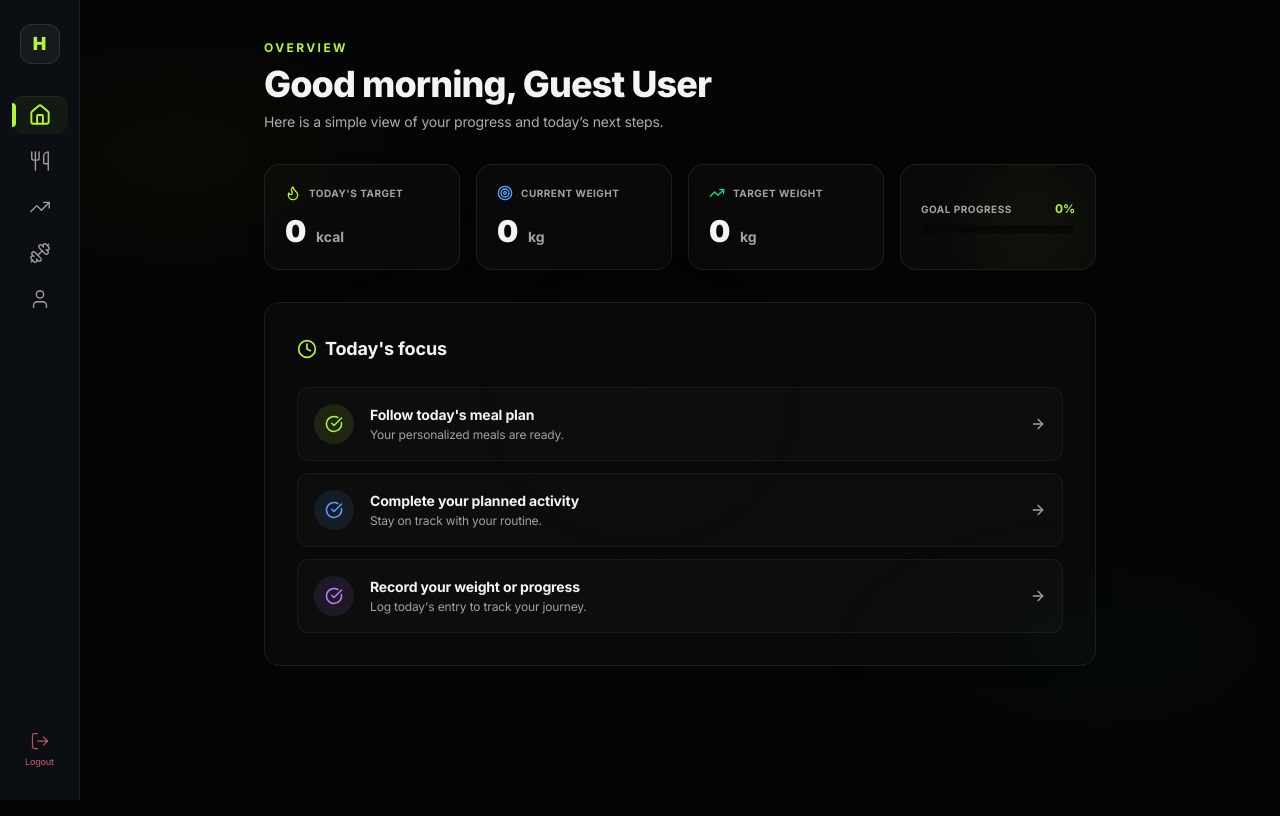
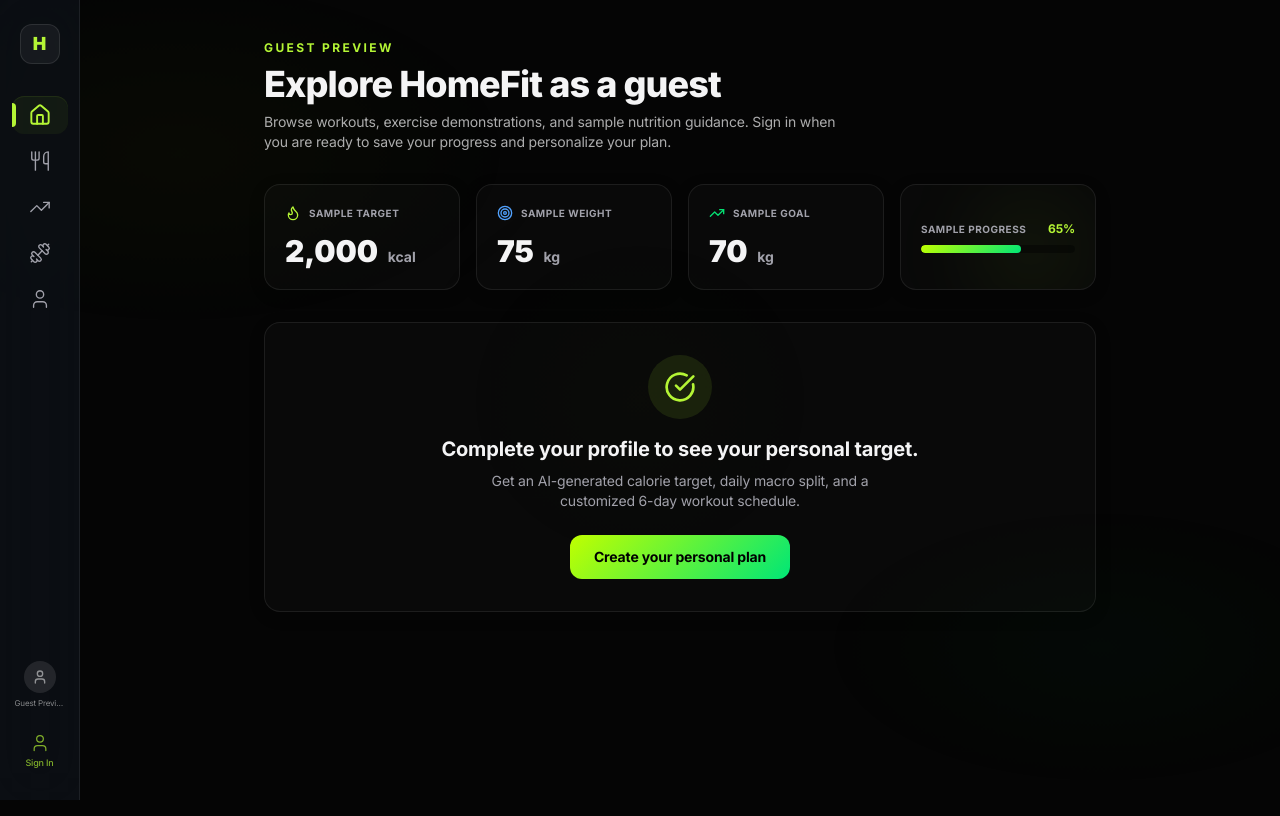
Before and after one commit to Ekachru8/weight_project, a Next.js app: page /dashboard in a window 1280 px wide. Built offline with nearby package versions, Linux system fonts and the light colour scheme; no server answers.

Commit message:
fix: identity and guest preview flow

```diff
--- a/src/app/(app)/dashboard/page.tsx
+++ b/src/app/(app)/dashboard/page.tsx
@@ -2,6 +2,7 @@
 
 import { useState, useEffect } from "react";
 import Link from "next/link";
+import { useSession } from "next-auth/react";
 import { ArrowRight, Flame, Target, TrendingUp, CheckCircle, Clock } from "lucide-react";
 
 interface DashboardData {
@@ -10,13 +11,25 @@
 }
 
 export default function Dashboard() {
+  const { data: session, status } = useSession();
   const [data, setData] = useState<DashboardData | null>(null);
-  const [loading, setLoading] = useState(true);
+  const [loadingData, setLoadingData] = useState(true);
+
+  const isAuthenticated = status === "authenticated" && Boolean(session?.user);
+  const isGuest = status === "unauthenticated";
 
   useEffect(() => {
     async function fetchData() {
+      if (!isAuthenticated) {
+        setLoadingData(false);
+        return;
+      }
       try {
         const res = await fetch("/api/user");
+        if (res.status === 401) {
+           // Handle unauthorized gracefully
+           return;
+        }
         const user = await res.json();
 
         if (!res.ok || user.error) {
@@ -28,14 +41,14 @@
       } catch (err) {
         console.error(err);
       } finally {
-        setLoading(false);
+        setLoadingData(false);
       }
     }
 
     fetchData();
-  }, []);
+  }, [isAuthenticated]);
 
-  if (loading) {
+  if (status === "loading" || (isAuthenticated && loadingData)) {
     return (
       <div className="flex justify-center items-center h-[60vh] fade-in-up">
         <div className="w-12 h-12 rounded-2xl accent-gradient flex items-center justify-center animate-pulse">
@@ -47,13 +60,15 @@
 
   const { user, diet } = data || {};
 
+  const displayName = isAuthenticated
+    ? session?.user?.name?.trim() || session?.user?.email?.split("@")[0] || "there"
+    : null;
+
   // Calculate goal progress percentage safely
   let progressPct = 0;
   if (user?.weightKg && user?.targetWeightKg) {
-    // Assuming starting weight was slightly different, or just showing remaining diff
-    // Since we don't have starting weight stored, we just show a rough visual or "distance"
     const diff = Math.abs(user.weightKg - user.targetWeightKg);
-    progressPct = Math.max(0, Math.min(100, 100 - (diff * 5))); // Rough 5% per kg away for visual effect
+    progressPct = Math.max(0, Math.min(100, 100 - (diff * 5)));
   }
 
   return (
@@ -61,64 +76,100 @@
       {/* Header Section */}
       <div className="flex flex-col md:flex-row justify-between items-start md:items-end gap-4">
         <div>
-          <p className="text-xs uppercase tracking-[0.2em] font-bold text-accent mb-2">Overview</p>
+          <p className="text-xs uppercase tracking-[0.2em] font-bold text-accent mb-2">
+            {isGuest ? "GUEST PREVIEW" : "Overview"}
+          </p>
           <h1 className="text-3xl md:text-4xl font-extrabold text-foreground tracking-tight">
-            Good morning{user?.name ? `, ${user.name}` : ""}
+            {isGuest ? "Explore HomeFit as a guest" : `Good morning, ${displayName}`}
           </h1>
-          <p className="text-sm text-foreground/70 mt-2">
-            Here is a simple view of your progress and today’s next steps.
+          <p className="text-sm text-foreground/70 mt-2 max-w-xl">
+            {isGuest
+              ? "Browse workouts, exercise demonstrations, and sample nutrition guidance. Sign in when you are ready to save your progress and personalize your plan."
+              : "Here is a simple view of your progress and today’s next steps."}
           </p>
         </div>
       </div>
+
+      {isAuthenticated && !user?.onboardingDone && (
+        <div className="glass-card p-6 border-accent/20 bg-accent/5">
+          <h2 className="text-lg font-bold text-foreground mb-2">Finish setting up your profile</h2>
+          <p className="text-sm text-muted mb-4">Add your body metrics and goal to unlock your personal calorie target and progress view.</p>
+          <Link href="/onboarding" className="inline-block px-4 py-2 bg-accent text-black font-bold rounded-lg hover:opacity-90">
+            Complete profile
+          </Link>
+        </div>
+      )}
 
       {/* Summary Cards */}
       <div className="grid grid-cols-2 lg:grid-cols-4 gap-4">
         <div className="glass-card p-5 border-white/5 hover-lift">
           <div className="flex items-center gap-2 mb-3">
             <Flame className="text-accent" size={16} />
-            <span className="text-[10px] uppercase tracking-wider text-muted font-bold">Today&apos;s Target</span>
+            <span className="text-[10px] uppercase tracking-wider text-muted font-bold">
+              {isGuest ? "Sample Target" : "Today's Target"}
+            </span>
           </div>
           <p className="text-2xl sm:text-3xl font-black text-foreground">
-            {diet?.targetCalories || 0} <span className="text-sm font-bold text-muted ml-1 tracking-normal">kcal</span>
+            {isGuest ? "2,000" : (diet?.targetCalories || 0)} <span className="text-sm font-bold text-muted ml-1 tracking-normal">kcal</span>
           </p>
         </div>
 
         <div className="glass-card p-5 border-white/5 hover-lift">
           <div className="flex items-center gap-2 mb-3">
             <Target className="text-blue-400" size={16} />
-            <span className="text-[10px] uppercase tracking-wider text-muted font-bold">Current Weight</span>
+            <span className="text-[10px] uppercase tracking-wider text-muted font-bold">
+              {isGuest ? "Sample Weight" : "Current Weight"}
+            </span>
           </div>
           <p className="text-2xl sm:text-3xl font-black text-foreground">
-            {user?.weightKg || 0} <span className="text-sm font-bold text-muted ml-1 tracking-normal">kg</span>
+            {isGuest ? "75" : (user?.weightKg || 0)} <span className="text-sm font-bold text-muted ml-1 tracking-normal">kg</span>
           </p>
         </div>
 
         <div className="glass-card p-5 border-white/5 hover-lift">
           <div className="flex items-center gap-2 mb-3">
             <TrendingUp className="text-green-400" size={16} />
-            <span className="text-[10px] uppercase tracking-wider text-muted font-bold">Target Weight</span>
+            <span className="text-[10px] uppercase tracking-wider text-muted font-bold">
+              {isGuest ? "Sample Goal" : "Target Weight"}
+            </span>
           </div>
           <p className="text-2xl sm:text-3xl font-black text-foreground">
-            {user?.targetWeightKg || 0} <span className="text-sm font-bold text-muted ml-1 tracking-normal">kg</span>
+            {isGuest ? "70" : (user?.targetWeightKg || 0)} <span className="text-sm font-bold text-muted ml-1 tracking-normal">kg</span>
           </p>
         </div>
 
         <div className="glass-card p-5 border-white/5 hover-lift flex flex-col justify-center relative overflow-hidden">
           <div className="absolute top-0 right-0 w-32 h-32 bg-accent/5 rounded-full blur-[40px]" />
           <div className="flex justify-between items-end mb-2 relative z-10">
-            <span className="text-[10px] uppercase tracking-wider text-muted font-bold">Goal Progress</span>
-            <span className="text-xs font-bold text-accent">{Math.round(progressPct)}%</span>
+            <span className="text-[10px] uppercase tracking-wider text-muted font-bold">
+              {isGuest ? "Sample Progress" : "Goal Progress"}
+            </span>
+            <span className="text-xs font-bold text-accent">
+              {isGuest ? "65" : Math.round(progressPct)}%
+            </span>
           </div>
           <div className="h-2 w-full bg-black/40 rounded-full overflow-hidden relative z-10">
             <div
               className="h-full accent-gradient rounded-full"
-              style={{ width: `${progressPct}%` }}
+              style={{ width: `${isGuest ? 65 : progressPct}%` }}
             />
           </div>
         </div>
       </div>
 
-      {/* Today's Focus */}
+      {/* Action/Focus Section */}
+      {isGuest ? (
+        <div className="glass-card p-6 md:p-8 border-white/5 text-center flex flex-col items-center justify-center">
+          <div className="w-16 h-16 rounded-full bg-accent/10 flex items-center justify-center mb-4 text-accent">
+            <CheckCircle size={32} />
+          </div>
+          <h2 className="text-xl font-bold text-foreground mb-2">Complete your profile to see your personal target.</h2>
+          <p className="text-sm text-muted mb-6 max-w-md mx-auto">Get an AI-generated calorie target, daily macro split, and a customized 6-day workout schedule.</p>
+          <Link href="/signup" className="px-6 py-3 rounded-xl text-sm font-bold accent-gradient text-black hover:opacity-90 transition-all">
+            Create your personal plan
+          </Link>
+        </div>
+      ) : (
         <div className="glass-card p-6 md:p-8 border-white/5">
           <h2 className="text-lg font-bold text-foreground mb-6 flex items-center gap-2">
             <Clock className="text-accent" size={20} />
@@ -166,6 +217,7 @@
             </Link>
           </div>
         </div>
+      )}
     </div>
   );
 }
--- a/src/app/(app)/layout.tsx
+++ b/src/app/(app)/layout.tsx
@@ -1,6 +1,7 @@
 import Navbar from "@/components/Navbar";
 import { isGuestMode } from "@/lib/guest";
 import Link from "next/link";
+import { Providers } from "@/components/Providers";
 
 export default async function AppLayout({
   children,
@@ -10,12 +11,13 @@
   const guestMode = await isGuestMode();
 
   return (
+    <Providers>
       <div className="min-h-screen pb-20 md:pb-0 md:pl-20 relative">
         {guestMode && (
           <div className="w-full bg-accent text-black py-2.5 px-4 text-sm font-semibold flex items-center justify-between sticky top-0 z-50">
             <div className="flex items-center gap-2">
               <span className="bg-black/10 px-2 py-0.5 rounded text-xs uppercase tracking-wider font-bold">Guest preview</span>
-            <span className="hidden sm:inline">Sign in to save your progress and unlock personalized plans.</span>
+              <span className="hidden sm:inline">You are browsing HomeFit in Guest Preview. Sign in to save your progress and unlock personalized plans.</span>
             </div>
             <div className="flex items-center gap-3">
               <Link href="/login" className="hover:opacity-80 transition-opacity">Sign in</Link>
@@ -28,5 +30,6 @@
           {children}
         </main>
       </div>
+    </Providers>
   );
 }
--- a/src/app/(auth)/login/page.tsx
+++ b/src/app/(auth)/login/page.tsx
@@ -42,7 +42,9 @@
       if (result?.error) {
         setError("Invalid credentials. Please check your email/phone and password.");
       } else {
-        router.push("/dashboard");
+        document.cookie = "homefit_guest=; Max-Age=0; path=/";
+        router.replace("/dashboard");
+        router.refresh();
       }
     } catch {
       setError("Something went wrong. Please try again.");
@@ -54,6 +56,7 @@
   const handleGoogleSignIn = async () => {
     setGoogleLoading(true);
     try {
+      document.cookie = "homefit_guest=; Max-Age=0; path=/";
       await signIn("google", { callbackUrl: "/dashboard" });
     } catch {
       setError("Google sign-in failed. Please try again.");
@@ -241,10 +244,9 @@
 
           <div className="mt-6 pt-6 border-t border-border flex flex-col items-center gap-3">
              <button
-                onClick={async () => {
+                onClick={() => {
                    setLoading(true);
-                   const { enterGuestMode } = await import("@/lib/guest");
-                   await enterGuestMode();
+                   document.cookie = "homefit_guest=true; path=/";
                    router.push("/dashboard");
                 }}
                 disabled={loading}
@@ -252,6 +254,9 @@
              >
                 Continue as Guest
              </button>
+             <p className="text-xs text-center text-muted">
+               Browse HomeFit without an account. Sign in or create an account when you want personalized plans, saved progress, and AI recommendations.
+             </p>
           </div>
         </div>
       </div>
--- a/src/app/(auth)/signup/page.tsx
+++ b/src/app/(auth)/signup/page.tsx
@@ -60,7 +60,9 @@
       if (result?.error) {
         setError("Account created but auto-login failed. Please try logging in.");
       } else {
-        router.push("/onboarding");
+        document.cookie = "homefit_guest=; Max-Age=0; path=/";
+        router.replace("/onboarding");
+        router.refresh();
       }
     } catch {
       setError("Something went wrong. Please try again.");
@@ -72,6 +74,7 @@
   const handleGoogleSignIn = async () => {
     setGoogleLoading(true);
     try {
+      document.cookie = "homefit_guest=; Max-Age=0; path=/";
       await signIn("google", { callbackUrl: "/onboarding" });
     } catch {
       setError("Google sign-in failed. Please try again.");
@@ -277,10 +280,9 @@
 
           <div className="mt-6 pt-6 border-t border-border flex flex-col items-center gap-3">
              <button
-                onClick={async () => {
+                onClick={() => {
                    setLoading(true);
-                   const { enterGuestMode } = await import("@/lib/guest");
-                   await enterGuestMode();
+                   document.cookie = "homefit_guest=true; path=/";
                    router.push("/dashboard");
                 }}
                 disabled={loading}
@@ -288,6 +290,9 @@
              >
                 Continue as Guest
              </button>
+             <p className="text-xs text-center text-muted">
+               Browse HomeFit without an account. Sign in or create an account when you want personalized plans, saved progress, and AI recommendations.
+             </p>
           </div>
         </div>
       </div>
--- a/src/app/(marketing)/page.tsx
+++ b/src/app/(marketing)/page.tsx
@@ -1,6 +1,7 @@
 "use client";
 
 import Link from "next/link";
+import { useRouter } from "next/navigation";
 import { useEffect, useState, useMemo } from "react";
 import {
   Dumbbell,
@@ -110,6 +111,7 @@
 }
 
 export default function LandingPage() {
+  const router = useRouter();
   const [scrolled, setScrolled] = useState(false);
 
   useEffect(() => {
@@ -238,7 +240,7 @@
             with premium tools designed for your home fitness journey.
           </p>
 
-          <div className="fade-in-up relative z-10 opacity-0 flex flex-col sm:flex-row items-center justify-center gap-4" style={{ animationDelay: "300ms" }}>
+          <div className="fade-in-up relative z-10 opacity-0 flex flex-col sm:flex-row items-center justify-center gap-4 mb-8" style={{ animationDelay: "300ms" }}>
             <Link
               href="/signup"
               id="hero-cta-btn"
@@ -250,13 +252,21 @@
                 className="transition-transform group-hover:translate-x-0.5"
               />
             </Link>
-            <a
-              href="#features"
+            <button
+              onClick={() => {
+                document.cookie = "homefit_guest=true; path=/";
+                router.push("/dashboard");
+              }}
               className="px-8 py-4 rounded-2xl text-base font-semibold text-foreground bg-card border border-border hover:bg-card-hover transition-all duration-300 flex items-center gap-2"
             >
-              Explore Features
+              Continue as Guest
               <ChevronRight size={18} />
-            </a>
+            </button>
+          </div>
+          <div className="fade-in-up relative z-10 opacity-0 text-center" style={{ animationDelay: "400ms" }}>
+             <p className="text-xs text-muted max-w-md mx-auto">
+               Browse HomeFit without an account. Sign in or create an account when you want personalized plans, saved progress, and AI recommendations.
+             </p>
           </div>
         </div>
       </section>
--- a/src/app/api/diet/route.ts
+++ b/src/app/api/diet/route.ts
@@ -11,13 +11,7 @@
     const userId = session?.user?.id ? Number(session.user.id) : null;
 
     if (!userId) {
-      // Return public demo data for guests
-      return NextResponse.json({
-        onboardingRequired: false,
-        user: { name: "Guest User", dietPreference: "both" },
-        diet: { targetCalories: 2200, proteinG: 150, carbsG: 220, fatG: 70 },
-        savedTarget: { calories: 2200, proteinG: 150, carbsG: 220, fatG: 70, generatedAt: new Date().toISOString() },
-      });
+      return NextResponse.json({ error: "Unauthorized" }, { status: 401 });
     }
 
     const user = await prisma.user.findFirst({ where: { id: userId } });
--- a/src/app/api/user/route.ts
+++ b/src/app/api/user/route.ts
@@ -11,13 +11,7 @@
     const userId = session?.user?.id ? Number(session.user.id) : null;
 
     if (!userId) {
-      // Return public demo data for guests
-      return NextResponse.json({
-        id: "guest",
-        name: "Guest User",
-        email: "",
-        onboardingDone: false,
-      });
+      return NextResponse.json({ error: "Unauthorized" }, { status: 401 });
     }
 
     const user = await prisma.user.findFirst({
--- a/src/components/Navbar.tsx
+++ b/src/components/Navbar.tsx
@@ -2,7 +2,7 @@
 
 import Link from "next/link";
 import { usePathname } from "next/navigation";
-import { signOut } from "next-auth/react";
+import { signOut, useSession } from "next-auth/react";
 import {
   Home,
   Calendar,
@@ -23,6 +23,12 @@
 
 export default function Navbar() {
   const pathname = usePathname();
+  const { data: session, status } = useSession();
+
+  const isAuthenticated = status === "authenticated" && Boolean(session?.user);
+  const displayName = isAuthenticated
+    ? session?.user?.name?.trim() || session?.user?.email?.split("@")[0] || "User"
+    : "Guest Preview";
 
   return (
     <>
@@ -60,6 +66,7 @@
               </Link>
             );
           })}
+          {isAuthenticated ? (
             <button
               onClick={() => signOut({ callbackUrl: '/' })}
               className="flex flex-col items-center gap-0.5 px-2 py-1 rounded-lg transition-all duration-300 btn-press text-danger/80 hover:text-danger"
@@ -67,6 +74,15 @@
               <LogOut size={20} strokeWidth={1.5} />
               <span className="text-[9px] font-medium hidden sm:block">Logout</span>
             </button>
+          ) : (
+            <Link
+              href="/login"
+              className="flex flex-col items-center gap-0.5 px-2 py-1 rounded-lg transition-all duration-300 btn-press text-accent hover:text-accent/80"
+            >
+              <User size={20} strokeWidth={1.5} />
+              <span className="text-[9px] font-medium hidden sm:block">Sign In</span>
+            </Link>
+          )}
         </div>
       </nav>
 
@@ -112,6 +128,19 @@
           })}
         </div>
 
+        <div className="flex flex-col items-center gap-4">
+          <div className="flex flex-col items-center gap-1">
+            <div className="w-8 h-8 rounded-full bg-white/10 flex items-center justify-center overflow-hidden">
+              {isAuthenticated && session?.user?.image ? (
+                <img src={session.user.image} alt={displayName} className="w-full h-full object-cover" />
+              ) : (
+                <User size={16} className="text-white/50" />
+              )}
+            </div>
+            <span className="text-[8px] text-white/50 max-w-[50px] truncate text-center">{displayName}</span>
+          </div>
+
+          {isAuthenticated ? (
             <button
               onClick={() => signOut({ callbackUrl: '/' })}
               className="group relative flex flex-col items-center gap-1 p-2 rounded-xl transition-all duration-300 w-14 text-danger/70 hover:text-danger hover:bg-danger/10"
@@ -122,6 +151,16 @@
                 Logout
               </span>
             </button>
+          ) : (
+            <Link
+              href="/login"
+              className="group relative flex flex-col items-center gap-1 p-2 rounded-xl transition-all duration-300 w-14 text-accent/70 hover:text-accent hover:bg-accent/10"
+            >
+              <User size={20} strokeWidth={1.5} className="group-hover:scale-105 transition-transform" />
+              <span className="text-[9px] font-medium text-center leading-tight">Sign In</span>
+            </Link>
+          )}
+        </div>
       </nav>
     </>
   );
--- /dev/null
+++ b/src/components/Providers.tsx
@@ -0,0 +1,7 @@
+"use client";
+
+import { SessionProvider } from "next-auth/react";
+
+export function Providers({ children }: { children: React.ReactNode }) {
+  return <SessionProvider>{children}</SessionProvider>;
+}
--- a/src/lib/guest.ts
+++ b/src/lib/guest.ts
@@ -3,13 +3,13 @@
 import { cookies } from "next/headers";
 
 export async function enterGuestMode() {
-  (await cookies()).set("guest-mode", "true", { path: "/" });
+  (await cookies()).set("homefit_guest", "true", { path: "/" });
 }
 
 export async function exitGuestMode() {
-  (await cookies()).delete("guest-mode");
+  (await cookies()).delete("homefit_guest");
 }
 
 export async function isGuestMode() {
-  return (await cookies()).get("guest-mode")?.value === "true";
+  return (await cookies()).get("homefit_guest")?.value === "true";
 }
```
Lines whose indentation alone changed are shown as unchanged.
